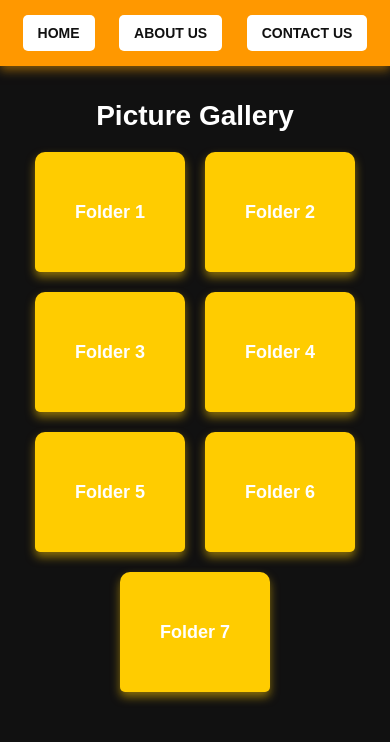
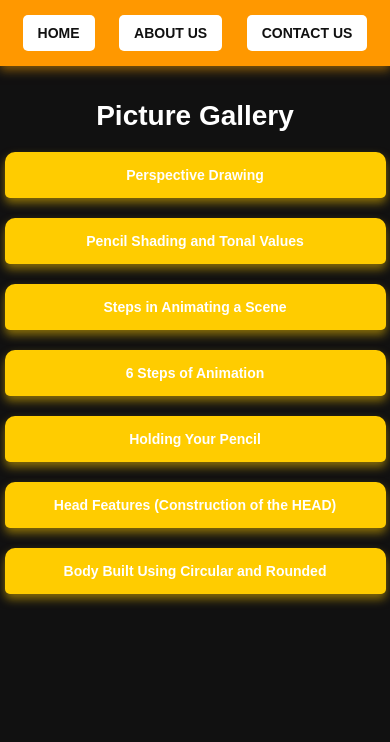
Before and after one commit to Ani-hub781/ANIHUB, a plain HTML site: page Animation NC II.html in a window 390 px wide. Drawn offline with Linux system fonts and the light colour scheme.

Commit message:
Update Animation NC II.html

```diff
--- a/Animation NC II.html
+++ b/Animation NC II.html
@@ -62,18 +62,20 @@
         }
 
         .folder {
-            width: 150px;
+            width: 200px;
             height: 120px;
             background-color: #ffcc00;
             border-radius: 10px 10px 5px 5px;
             display: flex;
             justify-content: center;
             align-items: center;
-            font-size: 18px;
+            font-size: 16px;
             font-weight: bold;
+            text-align: center;
             cursor: pointer;
             box-shadow: 0 5px 10px rgba(255, 204, 0, 0.5);
             transition: transform 0.3s ease-in-out, box-shadow 0.3s ease-in-out;
+            padding: 10px;
         }
 
         .folder:hover {
@@ -96,6 +98,12 @@
                 font-size: 14px;
                 padding: 10px 15px;
             }
+            .folder {
+                width: 90%;
+                height: auto;
+                font-size: 14px;
+                padding: 15px;
+            }
         }
     </style>
 </head>
@@ -103,20 +111,20 @@
 
     <div class="navbar">
         <a href="home.html" class="nav-btn">Home</a>
-        <a href="about us.html" class="nav-btn">About Us</a>
-        <a href="contact us.html" class="nav-btn">Contact Us</a>
+        <a href="about_us.html" class="nav-btn">About Us</a>
+        <a href="contact_us.html" class="nav-btn">Contact Us</a>
     </div>
 
     <h1>Picture Gallery</h1>
 
     <div class="gallery">
-        <div class="folder" onclick="openFolder('Folder1')">Folder 1</div>
-        <div class="folder" onclick="openFolder('Folder2')">Folder 2</div>
-        <div class="folder" onclick="openFolder('Folder3')">Folder 3</div>
-        <div class="folder" onclick="openFolder('Folder4')">Folder 4</div>
-        <div class="folder" onclick="openFolder('Folder5')">Folder 5</div>
-        <div class="folder" onclick="openFolder('Folder6')">Folder 6</div>
-        <div class="folder" onclick="openFolder('Folder7')">Folder 7</div>
+        <div class="folder" onclick="openFolder('Perspective Drawing')">Perspective Drawing</div>
+        <div class="folder" onclick="openFolder('Pencil Shading and Tonal Values')">Pencil Shading and Tonal Values</div>
+        <div class="folder" onclick="openFolder('Steps in Animating a Scene')">Steps in Animating a Scene</div>
+        <div class="folder" onclick="openFolder('6 Steps of Animation')">6 Steps of Animation</div>
+        <div class="folder" onclick="openFolder('Holding Your Pencil')">Holding Your Pencil</div>
+        <div class="folder" onclick="openFolder('Head Features (Construction of the HEAD)')">Head Features (Construction of the HEAD)</div>
+        <div class="folder" onclick="openFolder('Body built using Circular and Rounded')">Body Built Using Circular and Rounded</div>
     </div>
 
     <script>
```
